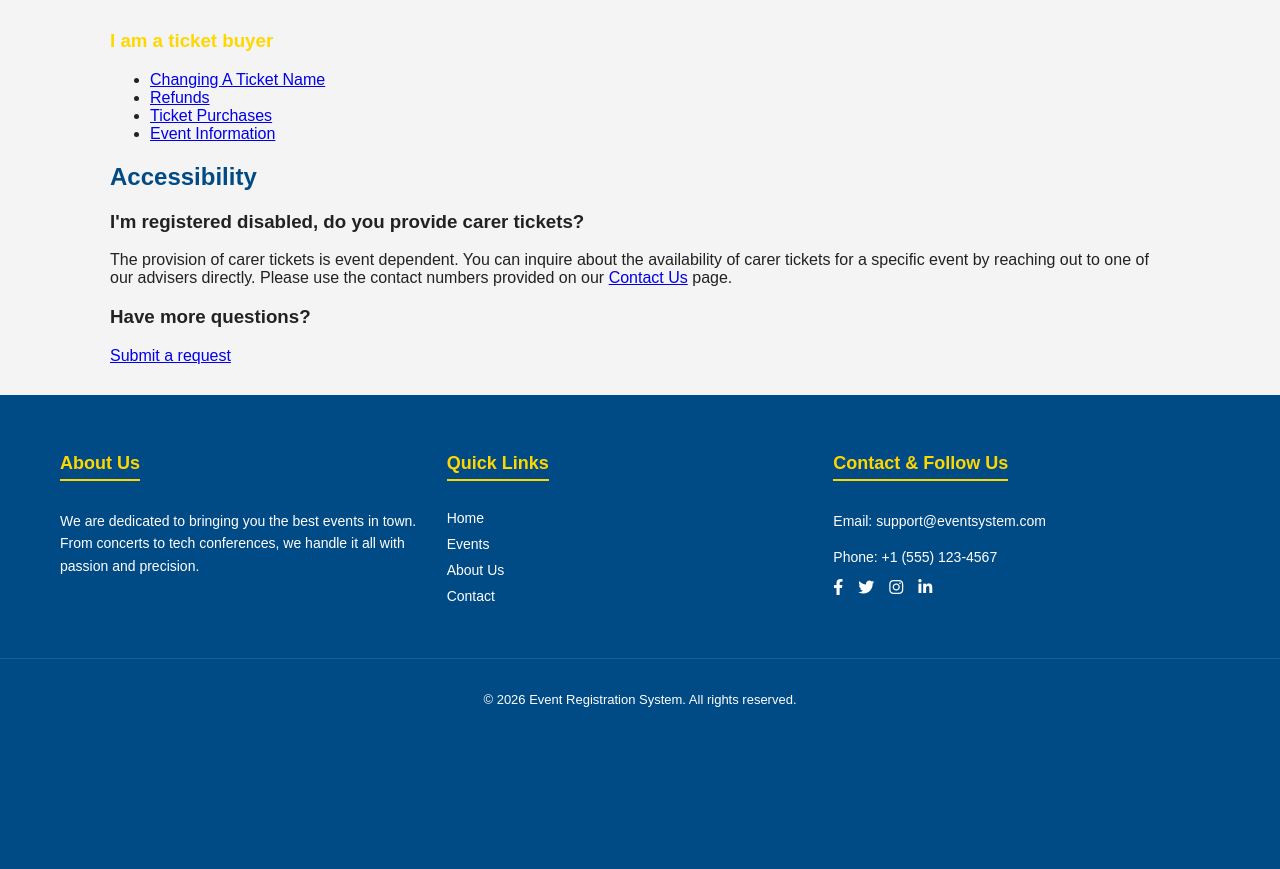
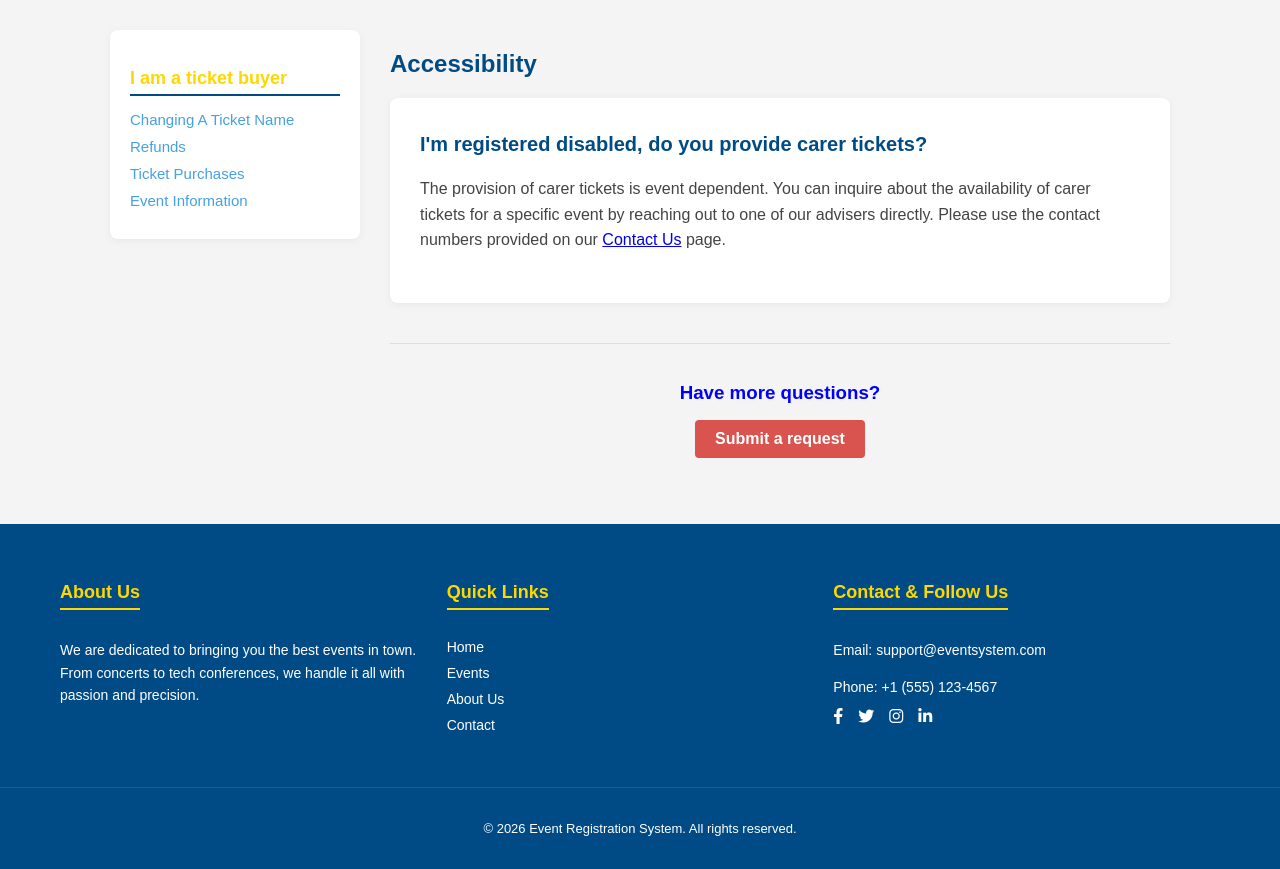
Before and after one commit to GDMfernando/event_registration_system, a PHP site: page /accessibility.php in a window 1280 px wide. Shown: the part 60-929 px from the top of the page. Before the commit the page ends 767 px from the top, so only its background shows below. Run offline with PHP 8.4, Linux system fonts and the light colour scheme.

Commit message:
Update style.css

```diff
--- a/style.css
+++ b/style.css
@@ -467,7 +467,8 @@ body {
     background: #fdfdfd;
     border: 1px solid #efefef;
     border-radius: 8px;
-    overflow: hidden; /* Keeps the corners rounded */
+    overflow: hidden;
+    /* Keeps the corners rounded */
     margin-top: 12px;
 }
 
@@ -510,3 +511,155 @@ body {
     text-transform: uppercase;
     margin-top: 10px;
 }
+
+/* Help Page Topics */
+/* help_buyer.php topic-list links */
+.topic-list {
+    list-style: none;
+    padding: 0;
+}
+
+.topic-list li {
+    margin-bottom: 12px;
+}
+
+.topic-list a {
+    color: #45a1e2;
+    text-decoration: none;
+    font-size: 16px;
+    font-weight: 500;
+    transition: color 0.3s, padding-left 0.3s;
+    display: inline-block;
+}
+
+.topic-list a:hover {
+    color: #ffd700;
+    padding-left: 5px;
+}
+
+/* Help Content Detail Styles */
+.help-content {
+    background: #fff;
+    padding: 30px;
+    border-radius: 8px;
+    box-shadow: 0 2px 10px rgba(0, 0, 0, 0.05);
+    line-height: 1.6;
+}
+
+.help-content h3 {
+    color: #004b85;
+    margin-top: 0;
+    margin-bottom: 15px;
+    font-size: 20px;
+}
+
+.help-content p {
+    color: #444;
+    margin-bottom: 20px;
+}
+
+.help-content ul {
+    margin-bottom: 20px;
+    padding-left: 20px;
+}
+
+.help-content li {
+    margin-bottom: 10px;
+    color: #444;
+}
+
+/* Help Footer & Request Link */
+.help-footer {
+    text-align: center;
+    margin-top: 40px;
+    padding: 20px;
+    border-top: 1px solid #ddd;
+}
+
+.help-footer h3 {
+    color: blue;
+    font-weight: bold;
+    margin-bottom: 10px;
+}
+
+.help-footer p {
+    font-size: 16px;
+}
+
+.btn-request {
+    display: inline-block;
+    background: #d9534f;
+    color: #fff !important;
+    padding: 10px 20px;
+    border-radius: 4px;
+    text-decoration: none;
+    font-weight: bold;
+    transition: background 0.3s;
+    border: none;
+}
+
+.btn-request:hover {
+    background: #c9302c;
+    color: #fff !important;
+}
+
+/* Sidebar Layout for Help Pages */
+.help-page-layout {
+    display: flex;
+    gap: 30px;
+    margin-top: 20px;
+}
+
+.help-sidebar {
+    width: 250px;
+    background: #fff;
+    padding: 20px;
+    border-radius: 8px;
+    box-shadow: 0 2px 10px rgba(0, 0, 0, 0.05);
+    height: fit-content;
+}
+
+.help-sidebar h3 {
+    color: #004b85;
+    font-size: 18px;
+    margin-bottom: 15px;
+    border-bottom: 2px solid #004b85;
+    padding-bottom: 5px;
+}
+
+.sidebar-list {
+    list-style: none;
+    padding: 0;
+    margin: 0;
+}
+
+.sidebar-list li {
+    margin-bottom: 10px;
+}
+
+.sidebar-list a {
+    color: #45a1e2;
+    text-decoration: none;
+    font-size: 15px;
+    transition: color 0.3s, padding-left 0.3s;
+    display: block;
+}
+
+.sidebar-list a:hover {
+    color: #ffd700;
+    padding-left: 5px;
+}
+
+.help-main-content {
+    flex: 1;
+}
+
+@media (max-width: 768px) {
+    .help-page-layout {
+        flex-direction: column;
+    }
+
+    .help-sidebar {
+        width: 100%;
+    }
+}
```
